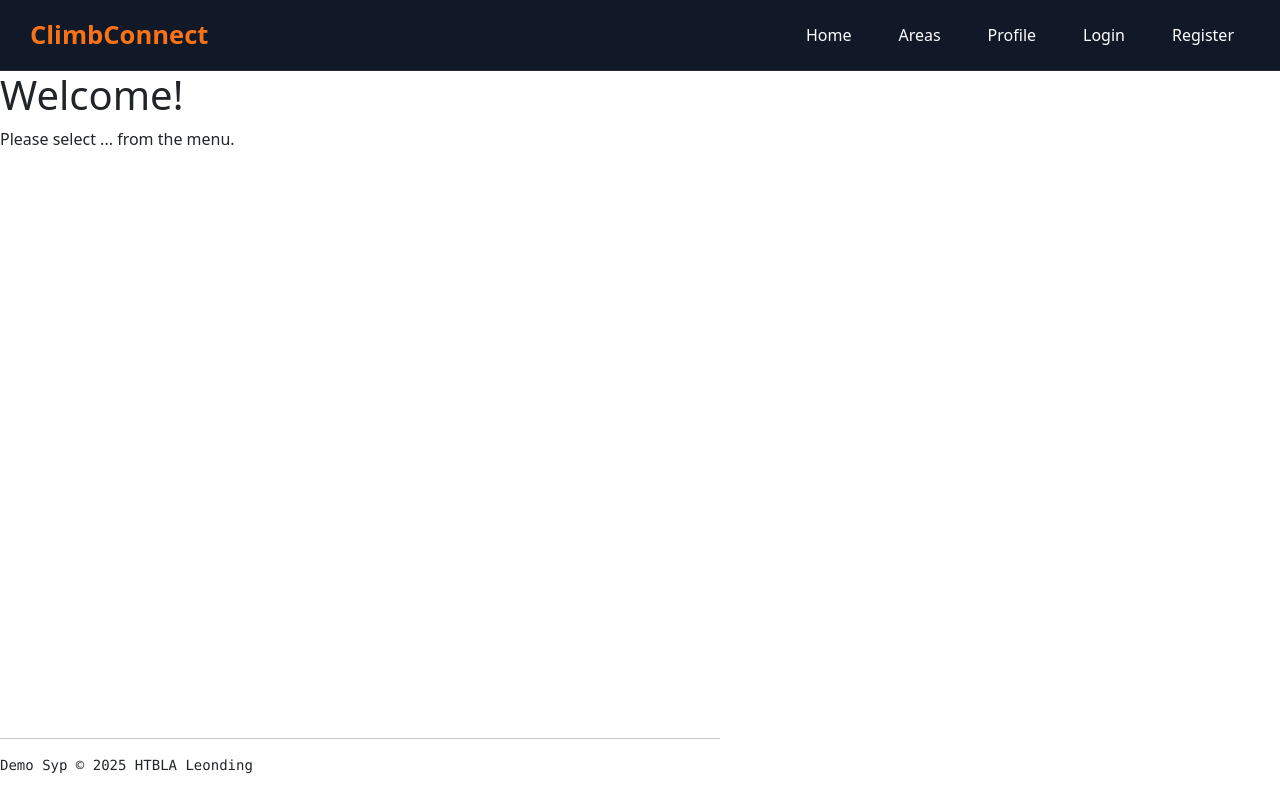
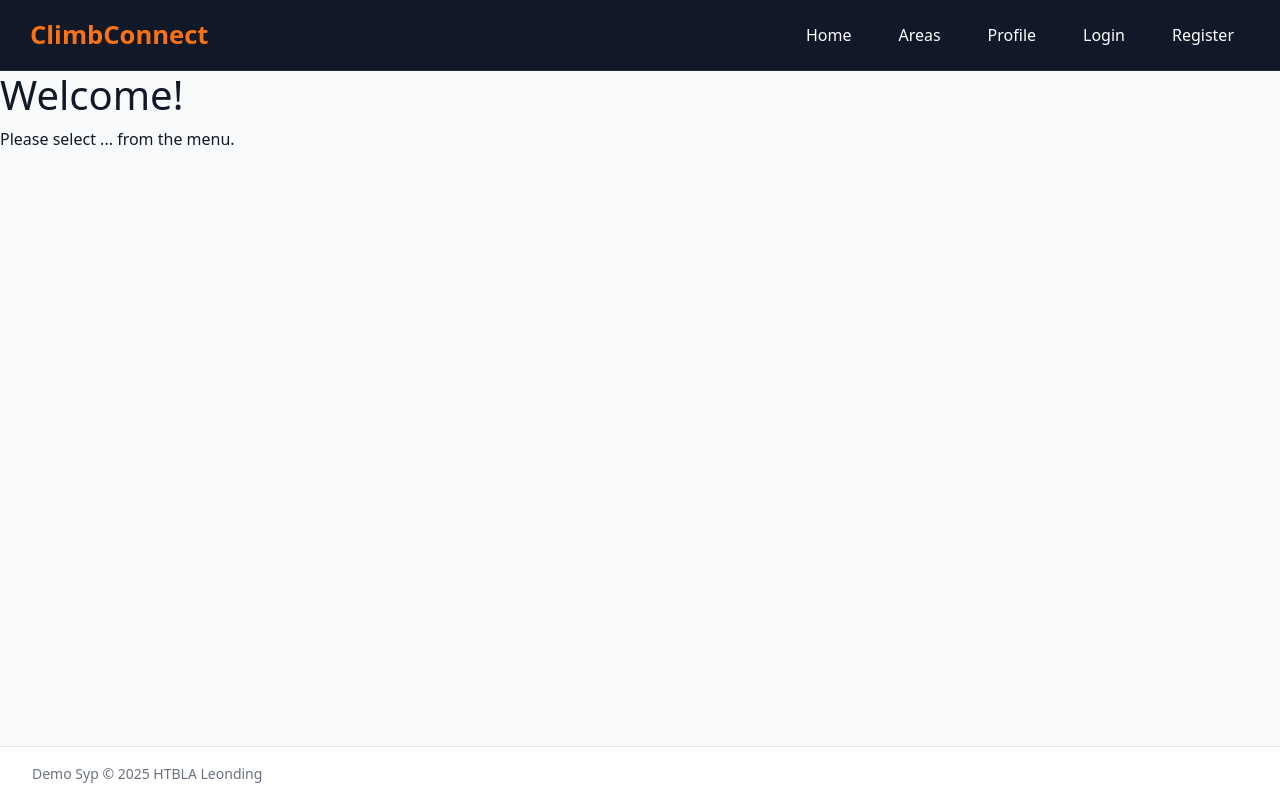
Before and after one commit to LehnerRobin/ClimbConnect, an Angular app in the folder frontend/: page /home in a window 1280 px wide. Built offline with nearby package versions, Linux system fonts and the light colour scheme.

Commit message:
Footer verbessern
Damit ist der Footer nicht mehr über dem Content, sondern immer normal unten.

```diff
--- a/frontend/src/app/app.css
+++ b/frontend/src/app/app.css
@@ -1,31 +1,34 @@
-/* CSS Type Selector (https://developer.mozilla.org/en-US/docs/Web/CSS/Type_selectors) */
-ul {
-  list-style-type: none;
-  margin: 0;
-  padding: 10px;
-  overflow: hidden;
-  background-color: blue;
-  color: white;
+:host {
+  min-height: 100vh;
+  display: flex;
+  flex-direction: column;
+  background: #f8fafc;
+  color: #111827;
 }
 
-/* CSS Descendant Combinator (https://developer.mozilla.org/en-US/docs/Web/CSS/Descendant_combinator) */
-ul li {
-  /* float CSS property (https://developer.mozilla.org/en-US/docs/Web/CSS/float) */
-  float: left;
-  margin-right: 10px;
-}
-/*
-  CSS :first-child pseudo-class (https://developer.mozilla.org/en-US/docs/Web/CSS/:first-child)
-  CSS :not() pseudo-class (https://developer.mozilla.org/en-US/docs/Web/CSS/:not)
-*/
-
-/* CSS Descendant Combinator (https://developer.mozilla.org/en-US/docs/Web/CSS/Descendant_combinator) */
-ul li a {
-  color: white;
+.app-main {
+  flex: 1;
+  width: 100%;
 }
 
-.bottom{
-  bottom: 1%;
-  position: absolute;
-  width: 720px;
+.app-footer {
+  margin-top: auto;
+  padding: 16px 32px;
+  border-top: 1px solid #e5e7eb;
+  background: #ffffff;
+  color: #6b7280;
+  font-size: 14px;
 }
+
+.app-footer span {
+  display: block;
+  max-width: 1280px;
+  margin: 0 auto;
+}
+
+@media (max-width: 768px) {
+  .app-footer {
+    padding: 14px 20px;
+    text-align: center;
+  }
+}
--- a/frontend/src/app/app.html
+++ b/frontend/src/app/app.html
@@ -1,8 +1,9 @@
 <app-menu></app-menu>
 
-<router-outlet></router-outlet>
+<main class="app-main">
+  <router-outlet></router-outlet>
+</main>
 
-<div class="bottom">
-  <hr>
-  <pre>Demo Syp © 2025 HTBLA Leonding</pre>
-</div>
+<footer class="app-footer">
+  <span>Demo Syp © 2025 HTBLA Leonding</span>
+</footer>
```
